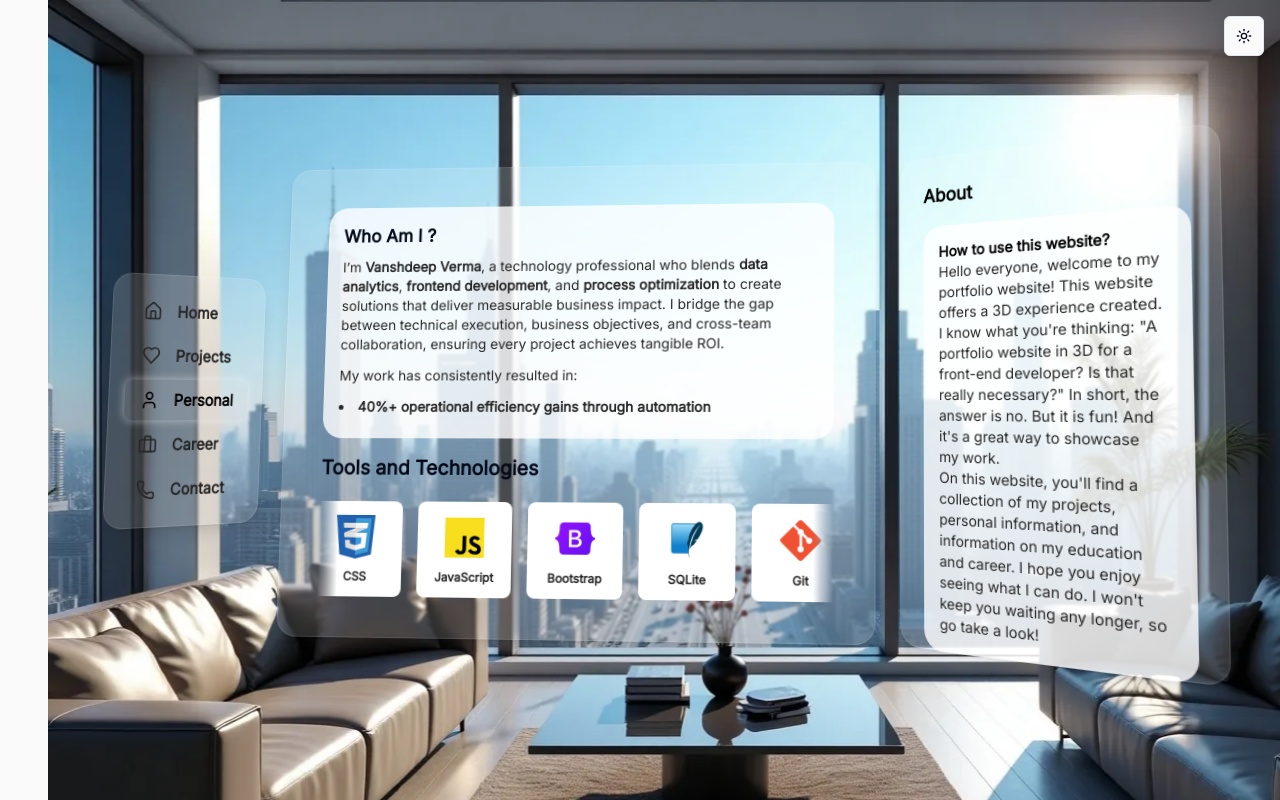
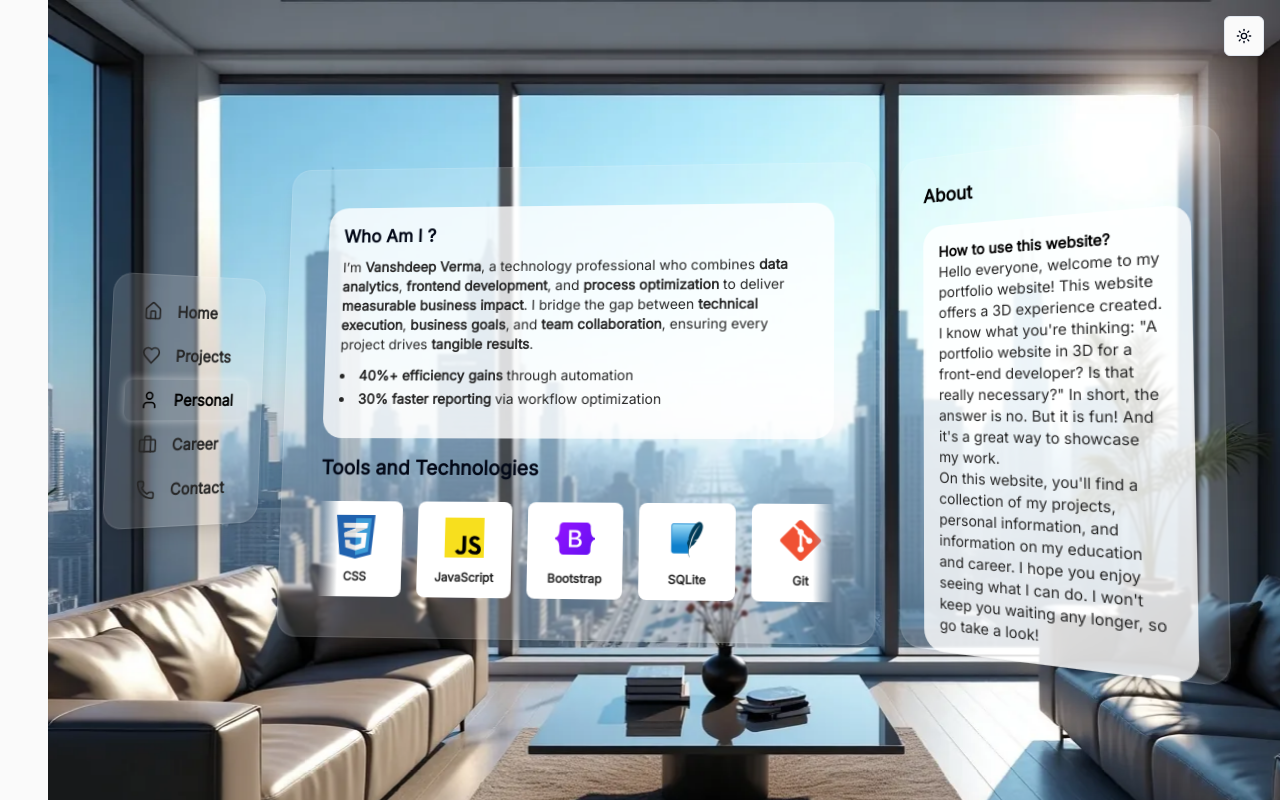
Before and after one commit to 20bcs6794/vansh, a Next.js app: page / in a window 1280 px wide. Both pictures are taken after a click on the button "Personal". Built offline with nearby package versions, Linux system fonts and the light colour scheme; what @genkit-ai/googleai, genkit would draw is missing.

Commit message:
<p>     I’m <strong>Vanshdeep Verma</strong>, a technology professional

```diff
--- a/src/components/glass-panel-layout.tsx
+++ b/src/components/glass-panel-layout.tsx
@@ -1122,23 +1122,16 @@ export function GlassPanelLayout({ orientation }: { orientation?: { beta: number
                   <ScrollArea className={cn("h-full pr-4")}>
                     <div className={cn("space-y-3 text-sm pr-2", isMobile ? "text-neutral-800 dark:text-neutral-100" : "text-neutral-800 dark:text-neutral-100")}>
                       <p>
-                        I’m <strong>Vanshdeep Verma</strong>, a technology professional who blends <strong>data analytics</strong>, <strong>frontend development</strong>, and <strong>process optimization</strong> to create solutions that deliver measurable business impact. I bridge the gap between technical execution, business objectives, and cross-team collaboration, ensuring every project achieves tangible ROI.
+                        I’m <strong>Vanshdeep Verma</strong>, a technology professional who combines <strong>data analytics</strong>, <strong>frontend development</strong>, and <strong>process optimization</strong> to deliver <strong>measurable business impact</strong>. I bridge the gap between <strong>technical execution</strong>, <strong>business goals</strong>, and <strong>team collaboration</strong>, ensuring every project drives <strong>tangible results</strong>.
                       </p>
-                      <p>My work has consistently resulted in:</p>
-                      <ul className="list-disc list-inside">
-                          <li ><strong>40%+ operational efficiency gains through automation</strong></li>
-                          <li ><strong>30% faster reporting cycles via workflow optimization</strong></li>
-                          <li >Higher customer engagement through improved digital experiences</li>
+                      <ul className="list-disc list-inside space-y-1">
+                        <li><strong>40%+ efficiency gains</strong> through automation</li>
+                        <li><strong>30% faster reporting</strong> via workflow optimization</li>
+                        <li><strong>Stronger customer engagement</strong> with improved digital experiences</li>
                       </ul>
                       <p>
-                        With experience across data-driven strategy, automation, and user-focused innovation, I help organizations scale smarter, operate faster, and make decisions backed by actionable insights.
+                        I create value at three levels: <strong>Technical</strong> (scalable tools &amp; platforms), <strong>Business</strong> (strategic alignment for ROI), and <strong>Management</strong> (on-time, high-quality delivery). My goal is simple — help organizations <strong>scale smarter</strong>, <strong>operate faster</strong>, and make <strong>data-driven decisions</strong>.
                       </p>
-                      <p>I focus on delivering value at three levels:</p>
-                      <ul className="list-disc list-inside space-y-1">
-                          <li><strong>Technical</strong> – Building scalable, data-powered tools and digital platforms</li>
-                          <li><strong>Business</strong> – Aligning solutions with strategic goals to maximize ROI</li>
-                          <li><strong>Management</strong> – Coordinating with stakeholders to ensure on-time, high-quality delivery.</li>
-                      </ul>
                     </div>
                   </ScrollArea>
                 </div>
```
